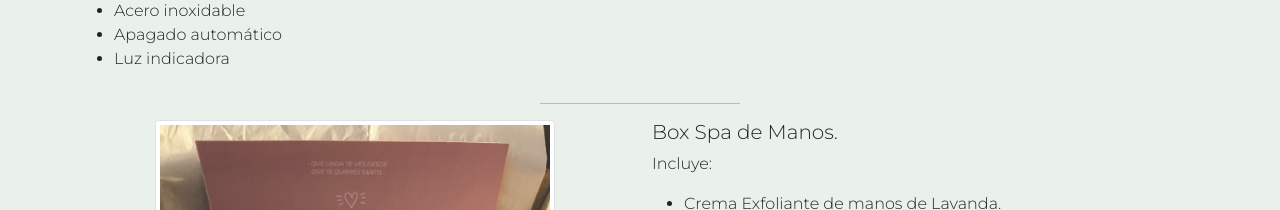
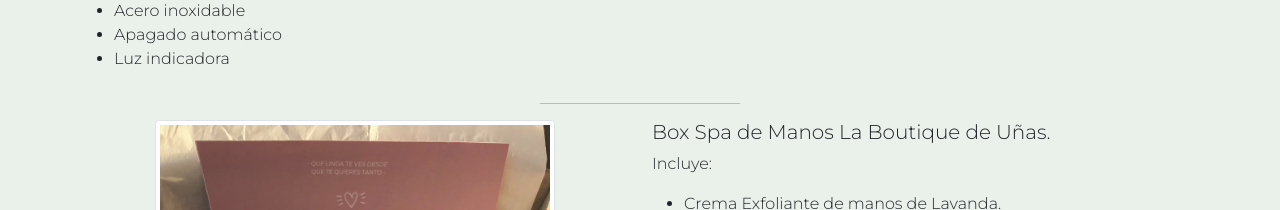
Before and after one commit to MatiasSanchez-l/rifasApp, a React (Create React App) app in the folder frontend/: page /premios in a window 1280 px wide. Shown: the part 880-1090 px from the top of the page. Built offline with nearby package versions, Linux system fonts and the light colour scheme; no server answers.

Commit message:
prueba de footer

```diff
--- a/frontend/src/components/Dashboard.js
+++ b/frontend/src/components/Dashboard.js
@@ -72,7 +72,6 @@ const Dashboard = ({ setAuth }) => {
         try {
             const response = await fetch("https://www.juntosxoscar.com.ar/rifas/total", {
                 method: "GET",
-
             });
             const parseRes = await response.json();
             setRecaudado(parseRes.data.monto[0].total);
@@ -119,6 +118,7 @@ const Dashboard = ({ setAuth }) => {
                 method: "GET"
             });
             const parseRes = await res.json();
+            console.log(parseRes)
             if (parseRes.status === "success") {
                 const arrayNuevo = verificarCamposVacios(parseRes.data.rifas);
                 setRifas(arrayNuevo);
--- a/frontend/src/components/Premios.js
+++ b/frontend/src/components/Premios.js
@@ -85,7 +85,7 @@ export default class Premios extends Component {
                         <p className="text-center mt-3">3° Premio</p>
                     </div>
                     <div className="col-6" id="tercero">
-                        <h5>Box Spa de Manos.</h5>
+                        <h5>Box Spa de Manos La Boutique de Uñas.</h5>
                         <p>Incluye:</p>
                         <ul>
                             <li>Crema Exfoliante de manos de Lavanda.</li>
```
Also changed, not shown: 6 other files (tests, documents, lock files or other folders).
